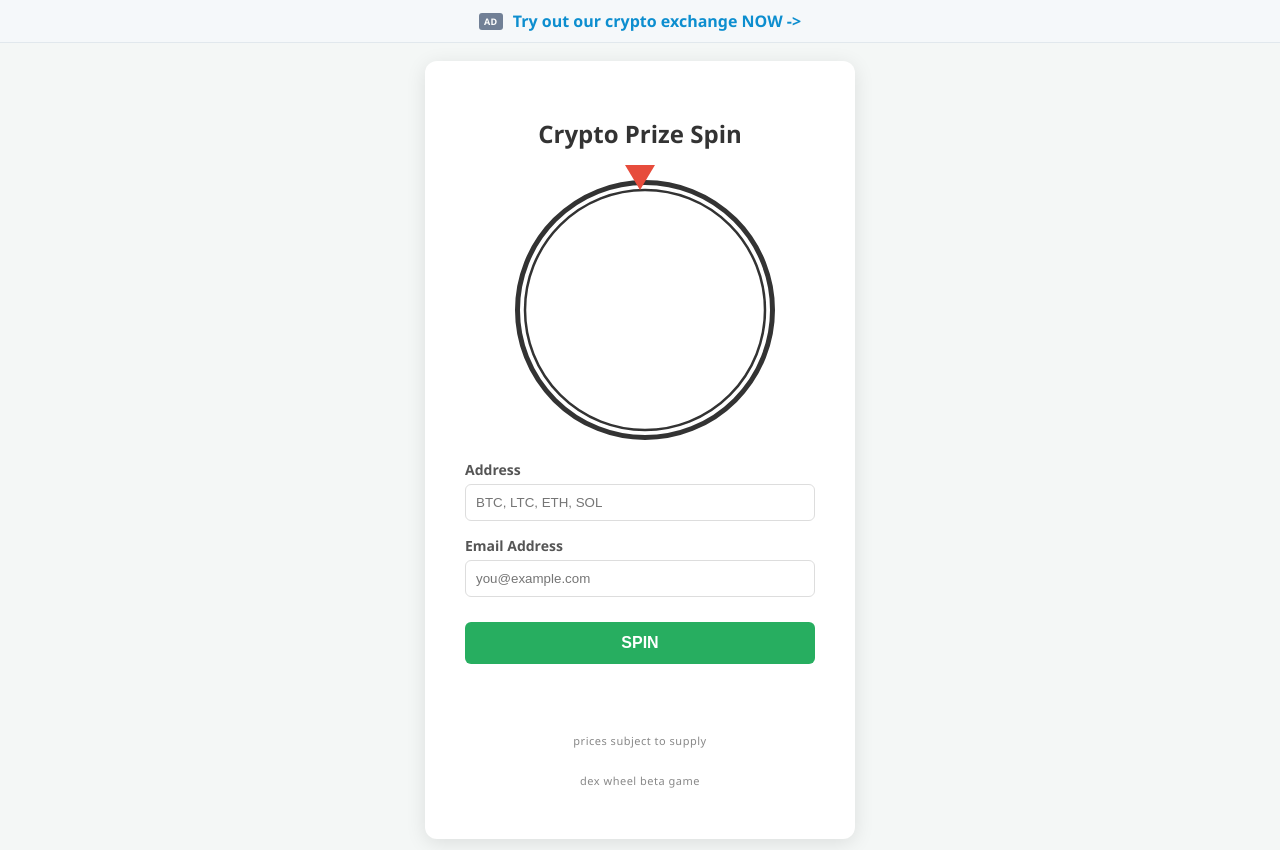
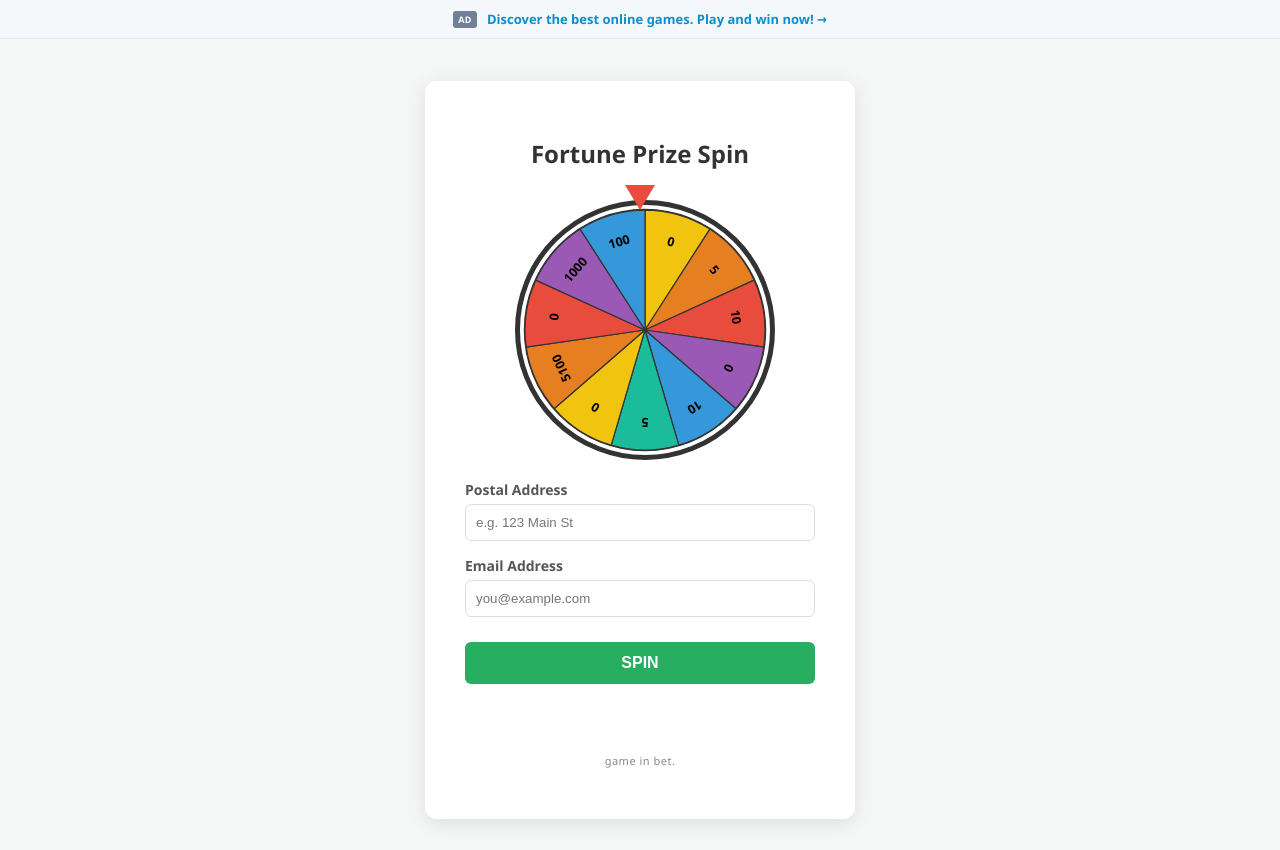
Before and after one commit to tfranciscosvc-dot/DexWheelGame, a PHP site: page / in a window 1280 px wide. Run offline with PHP 8.4, Linux system fonts and the light colour scheme.

Commit message:
Update index.php

```diff
--- a/index.php
+++ b/index.php
@@ -1,14 +1,13 @@
 <?php
 session_start();
 
-// 1. Check if the administrator forced a reset via a URL parameter (e.g., index.php?unlock=true)
+// 1. Check if the administrator forced a reset via a URL parameter
 if (isset($_GET['unlock']) && $_GET['unlock'] === 'true') {
     $_SESSION['has_spun'] = false;
-    // Optional: Clear a server-side lock file if you want to block the IP address too
     if (file_exists('lockout.txt')) {
         unlink('lockout.txt');
     }
-    header("Location: index.php"); // Clean the URL
+    header("Location: index.php");
     exit;
 }
 
@@ -18,63 +17,13 @@ if ((isset($_SESSION['has_spun']) && $_SESSION['has_spun'] === true) || file_exi
     $isLocked = true;
 }
 ?>
-
-
 <!DOCTYPE html>
 <html lang="en">
 <head>
     <meta charset="UTF-8">
     <meta name="viewport" content="width=device-width, initial-scale=1.0">
-    <title>Crypto Prize Spin </title>
+    <title>Fortune Prize Spin - PoC</title>
     <style>
-        /* Advertisement Banner Styles */
-.ad-banner {
-    position: absolute;
-    top: 0;
-    left: 0;
-    width: 100%;
-    background-color: #fff;
-    border-bottom: 1px solid #e1e8ed;
-    padding: 10px 20px;
-    text-align: center;
-    color: #1da1f2; /* Modern blue link color */
-    font-weight: 600;
-    font-size: 16px;
-    text-decoration: none;
-    box-sizing: border-box;
-    transition: background-color 0.2s, color 0.2s;
-    display: flex;
-    justify-content: center;
-    align-items: center;
-    gap: 10px;
-}
-
-.ad-banner:hover {
-    background-color: #f5f8fa;
-    color: #0d8ecf;
-}
-
-.ad-badge {
-    background-color: #718096;
-    color: white;
-    font-size: 9px;
-    padding: 2px 5px;
-    border-radius: 3px;
-    letter-spacing: 0.5px;
-    font-weight: bold;
-}
-
-/* Tweaking the body to account for the top bar */
-body {
-    padding-top: 50px; /* Pushes the main game container down slightly so it doesn't overlap */
-}
-        .footnote {
-                font-size: 11px;
-                color: #888;
-                margin-top: 25px;
-                text-transform: lowercase; /* Keeps it exactly as you wrote it */
-                letter-spacing: 0.5px;
-        }
         body {
             font-family: 'Segoe UI', Tahoma, Geneva, Verdana, sans-serif;
             background-color: #f4f7f6;
@@ -83,6 +32,7 @@ body {
             justify-content: center;
             align-items: center;
             height: 100vh;
+            padding-top: 50px;
         }
 
         .container {
@@ -112,10 +62,9 @@ body {
             height: 100%;
             border-radius: 50%;
             border: 5px solid #333;
-            transition: transform 4s cubic-bezier(0.17, 0.67, 0.12, 0.99); /* Smooth ease-out */
+            transition: transform 4s cubic-bezier(0.17, 0.67, 0.12, 0.99);
         }
 
-        /* Pointer triangle */
         .wheel-container::after {
             content: '';
             position: absolute;
@@ -146,7 +95,7 @@ body {
             padding: 10px;
             border: 1px solid #ddd;
             border-radius: 6px;
-            box-sizing: border-box; /* Important for padding */
+            box-sizing: border-box;
         }
 
         input:focus {
@@ -184,28 +133,72 @@ body {
             font-size: 18px;
             min-height: 24px;
         }
+
+        .footnote {
+            font-size: 11px;
+            color: #888;
+            margin-top: 25px;
+            text-transform: lowercase;
+            letter-spacing: 0.5px;
+        }
+
+        .ad-banner {
+            position: absolute;
+            top: 0;
+            left: 0;
+            width: 100%;
+            background-color: #fff;
+            border-bottom: 1px solid #e1e8ed;
+            padding: 10px 20px;
+            text-align: center;
+            color: #1da1f2;
+            font-weight: 600;
+            font-size: 13px;
+            text-decoration: none;
+            box-sizing: border-box;
+            transition: background-color 0.2s, color 0.2s;
+            display: flex;
+            justify-content: center;
+            align-items: center;
+            gap: 10px;
+        }
+
+        .ad-banner:hover {
+            background-color: #f5f8fa;
+            color: #0d8ecf;
+        }
+
+        .ad-badge {
+            background-color: #718096;
+            color: white;
+            font-size: 9px;
+            padding: 2px 5px;
+            border-radius: 3px;
+            letter-spacing: 0.5px;
+            font-weight: bold;
+        }
     </style>
 </head>
 <body>
-<a href="https://www.pionex.com/en/signUp?r=0N3btvNwc6D" target="_blank" class="ad-banner">
+
+<a href="https://example.com" target="_blank" class="ad-banner">
     <span class="ad-badge">AD</span>
-    Try out our crypto exchange NOW ->
+    Discover the best online games. Play and win now! →
 </a>
 
 <div class="container">
-    <h1>Crypto Prize Spin</h1>
+    <h1>Fortune Prize Spin</h1>
 
     <div class="wheel-container">
         <svg id="wheel" viewBox="0 0 100 100">
             <circle cx="50" cy="50" r="48" fill="#fff" stroke="#333" stroke-width="1"/>
-
         </svg>
     </div>
 
     <form id="spinForm">
         <div class="form-group">
-            <label for="address">Address </label>
-            <input type="text" id="address" name="address" placeholder="BTC, LTC, ETH, SOL" required>
+            <label for="address">Postal Address</label>
+            <input type="text" id="address" name="address" placeholder="e.g. 123 Main St" required>
         </div>
 
         <div class="form-group">
@@ -224,28 +217,19 @@ body {
         ?>
     </p>
 
-    <p class="footnote">prices subject to supply </p>
-    <p class="footnote">DEX wheel beta game </p>
+    <p class="footnote">game in bet.</p>
 </div>
 
 <script>
-    // --- Configuration ---
-    const ADMIN_EMAIL = "tfrancisco.svc@gmail.com"; // CHANGE THIS to where results should go
-    const WHEEL_VALUES = [0, 5, 10, 0, 10, 5, 0, 100, 0, 1000, 100]; // 11 slots from your prompt
-
-    // Indices of slots that the wheel is *allowed* to land on (mechanics constraint)
-    const ALLOWED_WIN_INDICES = [0, 1, 2, 3, 4, 5, 6, 8]; // Points to values: 0, 5, 10
-
-    // Colors for the segments
+    const WHEEL_VALUES = [0, 5, 10, 0, 10, 5, 0, 5100, 0, 1000, 100];
+    const ALLOWED_WIN_INDICES = [0, 1, 2, 3, 4, 5, 6, 8];
     const COLORS = ["#f1c40f", "#e67e22", "#e74c3c", "#9b59b6", "#3498db", "#1abc9c"];
 
-    // --- DOM Elements ---
     const wheelSvg = document.getElementById('wheel');
     const spinForm = document.getElementById('spinForm');
     const spinBtn = document.getElementById('spinBtn');
     const resultMessage = document.getElementById('resultMessage');
 
-    // --- Initialize: Draw the Wheel ---
     const numSlots = WHEEL_VALUES.length;
     const degreesPerSlot = 360 / numSlots;
 
@@ -253,11 +237,9 @@ body {
         const startDeg = i * degreesPerSlot;
         const endDeg = (i + 1) * degreesPerSlot;
 
-        // Create SVG Path for segment
         const path = document.createElementNS("http://www.w3.org/2000/svg", "path");
         const color = COLORS[i % COLORS.length];
 
-        // Math to calculate curved path
         const largeArcFlag = degreesPerSlot > 180 ? 1 : 0;
         const startRad = (startDeg - 90) * Math.PI / 180;
         const endRad = (endDeg - 90) * Math.PI / 180;
@@ -272,10 +254,9 @@ body {
         path.setAttribute("stroke-width", "0.5");
         wheelSvg.appendChild(path);
 
-        // Create Text Label for segment
         const text = document.createElementNS("http://www.w3.org/2000/svg", "text");
         const textRad = (startDeg + degreesPerSlot / 2 - 90) * Math.PI / 180;
-        const textX = 50 + 35 * Math.cos(textRad); // Place text 35 units from center
+        const textX = 50 + 35 * Math.cos(textRad);
         const textY = 50 + 35 * Math.sin(textRad);
 
         text.setAttribute("x", textX);
@@ -284,72 +265,60 @@ body {
         text.setAttribute("font-size", "5");
         text.setAttribute("font-weight", "bold");
         text.setAttribute("text-anchor", "middle");
-        text.setAttribute("transform", `rotate(${startDeg + degreesPerSlot/2} ${textX} ${textY})`); // Rotate text to match segment
+        text.setAttribute("transform", `rotate(${startDeg + degreesPerSlot/2} ${textX} ${textY})`);
         text.textContent = WHEEL_VALUES[i];
         wheelSvg.appendChild(text);
     }
 
-    // --- Core Logic: The Spin ---
     let currentRotation = 0;
 
+    if (spinForm) {
         spinForm.addEventListener('submit', function(event) {
-        event.preventDefault(); // Prevent standard form submission
+            event.preventDefault();
 
-        // HTML5 Validation handles checking if fields are filled and email is valid format.
+            spinBtn.disabled = true;
 
-        // 1. Disable the button immediately
-        spinBtn.disabled = true;
+            // Secure server-side lockout call
+            fetch('/lock.php')
+            .then(response => response.json())
+            .catch(err => console.error("Locking failed on server", err));
+
             resultMessage.textContent = "Spinning...";
             resultMessage.style.color = "#333";
 
-        // 2. Determine the result (must land on allowed indices: 0, 5, 10)
             const randomAllowedIndex = ALLOWED_WIN_INDICES[Math.floor(Math.random() * ALLOWED_WIN_INDICES.length)];
             const winningValue = WHEEL_VALUES[randomAllowedIndex];
 
-        console.log(`Debug: Landing on index ${randomAllowedIndex}, Value: ${winningValue}`);
-
-        // 3. Calculate rotation
-        // Spin multiple full times (e.g., 5-10 full rotations) plus extra to land on the slice.
             const extraRots = Math.floor(Math.random() * 5) + 5;
-
-        // Calculate the center point degree of the winning slot
             const slotCenterDeg = (randomAllowedIndex * degreesPerSlot) + (degreesPerSlot / 2);
-
-        // We need to rotate the *wheel* so the pointer (at top/0 deg) points to the center of the winning slot.
-        // This means rotating the wheel by negative that amount.
             const finalRotation = (extraRots * 360) - slotCenterDeg;
 
-        currentRotation += finalRotation; // Add to existing rotation so it can spin again if re-enabled
-
-        // 4. Apply Animation
+            currentRotation += finalRotation;
             wheelSvg.style.transform = `rotate(${currentRotation}deg)`;
 
-        // 5. Handle Post-Spin Actions (after 4s animation finishes)
             setTimeout(() => {
-            resultMessage.textContent = `Your price in USDT is : ${winningValue}`;
+                resultMessage.textContent = `Congratulations! You won: ${winningValue}`;
                 resultMessage.style.color = winningValue > 0 ? "#27ae60" : "#e74c3c";
 
-            // Prepare data to send
+                resultMessage.innerHTML += `<br><span style="font-size: 13px; color: #666; font-weight: normal; display: block; margin-top: 5px;">check email for confirmation</span>`;
+
                 const formData = {
                     address: document.getElementById('address').value,
                     email: document.getElementById('email').value,
-                prize: winningValue,
-                adminEmail: ADMIN_EMAIL
+                    prize: winningValue
                 };
 
-            // Send data to PHP backend to trigger email
                 sendResultEmail(formData);
 
-        }, 4000); // Must match the CSS transition time
+            }, 4000);
         });
+    }
 
-    // --- Function: Send Result ---
     function sendResultEmail(data) {
-    // We send it to Web3Forms' API endpoint instead of the PHP file
         const formEndpoint = "https://api.web3forms.com/submit";
 
         const payload = {
-        access_key: "485299c4-15d4-4294-a0f9-964b33b4f782", // <--- PASTE YOUR KEY HERE
+            access_key: "YOUR-WEB3FORMS-ACCESS-KEY-HERE", // Make sure your key is pasted here
             subject: "Fortune Wheel Spin Result (PoC)",
             from_name: "Wheel Game System",
             user_email: data.email,
@@ -368,31 +337,13 @@ body {
         .then(response => response.json())
         .then(result => {
             if (result.success) {
-            resultMessage.textContent += " ";
-        } else {
-            resultMessage.textContent += " ";
+                console.log("Email tracking successfully triggered via Web3Forms.");
             }
         })
         .catch((error) => {
             console.error('Fetch Error:', error);
-        resultMessage.textContent += " (Connection error. Result not sent.)";
         });
     }
-
-    spinForm.addEventListener('submit', function(event) {
-    event.preventDefault();
-
-    spinBtn.disabled = true;
-
-    // Call the server to lock this session permanently
-    fetch('/lock.php')
-    .then(response => response.json())
-    .catch(err => console.error("Locking failed on server", err));
-
-    resultMessage.textContent = "Spinning...";
-    resultMessage.style.color = "#333";
-
-
 </script>
 
 </body>
```
Lines whose indentation alone changed are shown as unchanged.
